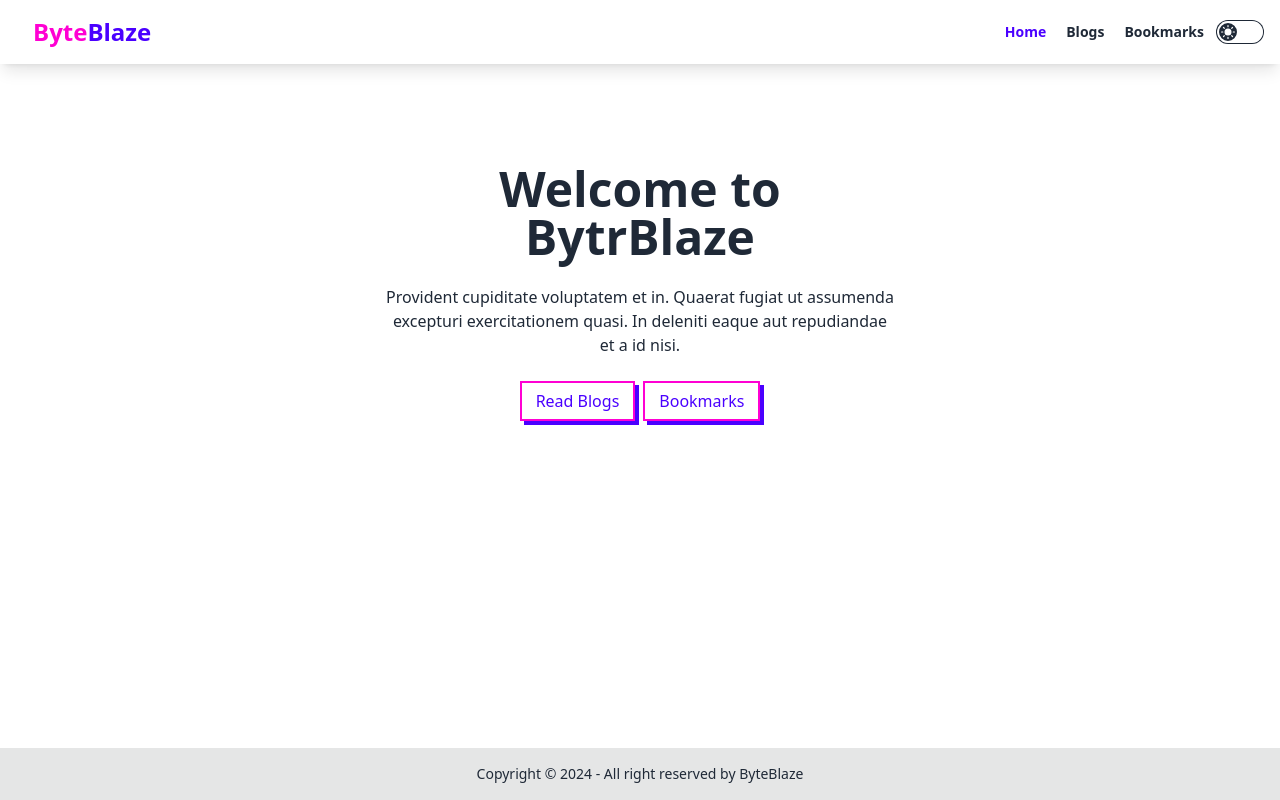
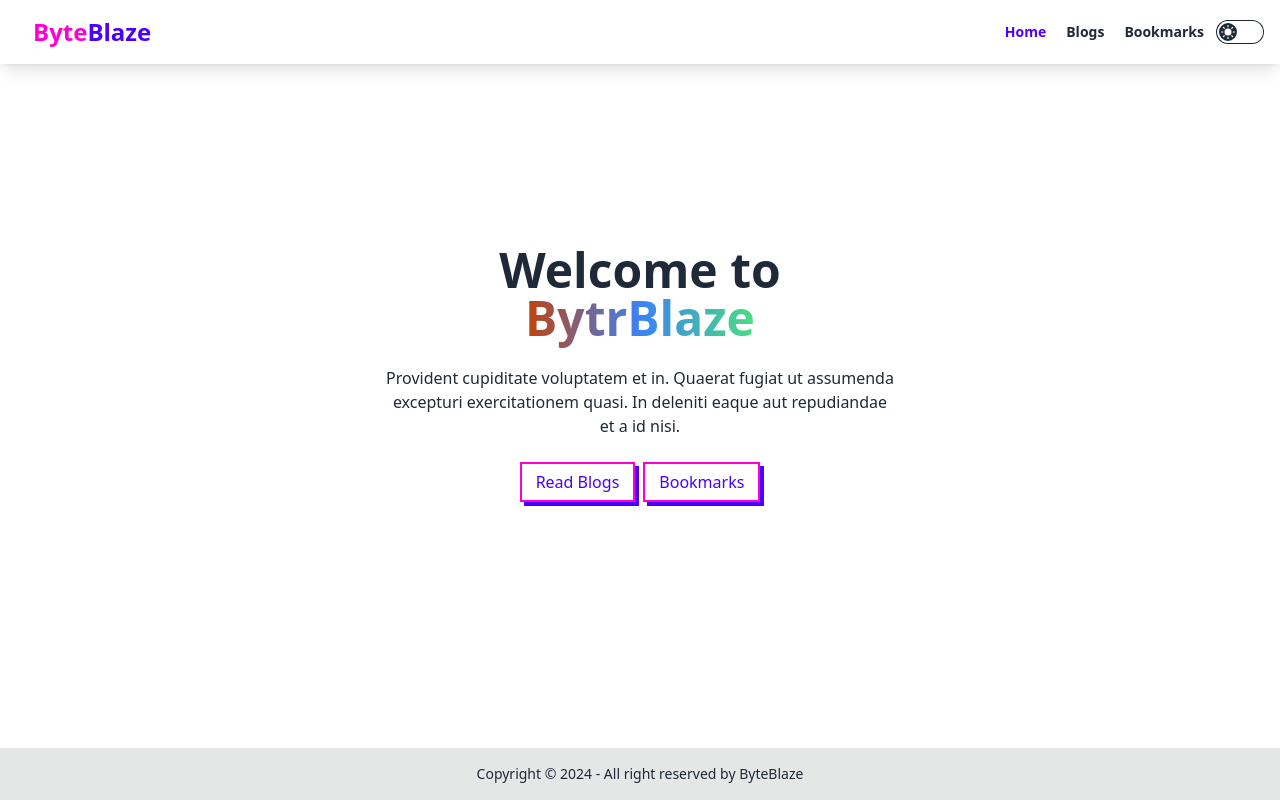
Before and after one commit to alalhosen/ByteBlaze-concept-8, a React app: page / in a window 1280 px wide. Built offline with nearby package versions, Linux system fonts and the light colour scheme; the HTML template or start-up script is replaced by a standard one.

Commit message:
wave.svg set in under the banner

```diff
--- a/src/components/Hero.jsx
+++ b/src/components/Hero.jsx
@@ -4,7 +4,7 @@ const Hero = () => {
     <div className="hero -mt-16">
       <div className="hero-content text-center">
         <div className="max-w-lg">
-          <h1 className="text-5xl font-bold">Welcome to <span>BytrBlaze</span></h1>
+          <h1 className="text-5xl font-bold">Welcome to <span className="bg-gradient-to-r from-orange-700 via-blue-500 to-green-400 text-transparent bg-clip-text animate-gradient">BytrBlaze</span></h1>
           <p className="py-6">
             Provident cupiditate voluptatem et in. Quaerat fugiat ut assumenda excepturi exercitationem
             quasi. In deleniti eaque aut repudiandae et a id nisi.
--- a/src/pages/Home.jsx
+++ b/src/pages/Home.jsx
@@ -2,9 +2,9 @@ import Hero from "../components/Hero";
 import wave from "../assets/wave.svg"
 const Home = () => {
     return (
-        <div className="flex flex-col items-center justify-center min-h-[calc(100vh-116px)]">
+        <div className="flex flex-col relative items-center justify-center min-h-[calc(100vh-116px)]">
             <Hero />
-        <img src={wave} alt="" />
+        <img className="absolute bottom-0 w-full" src={wave} alt="" />
         </div>
     );
 };
```
